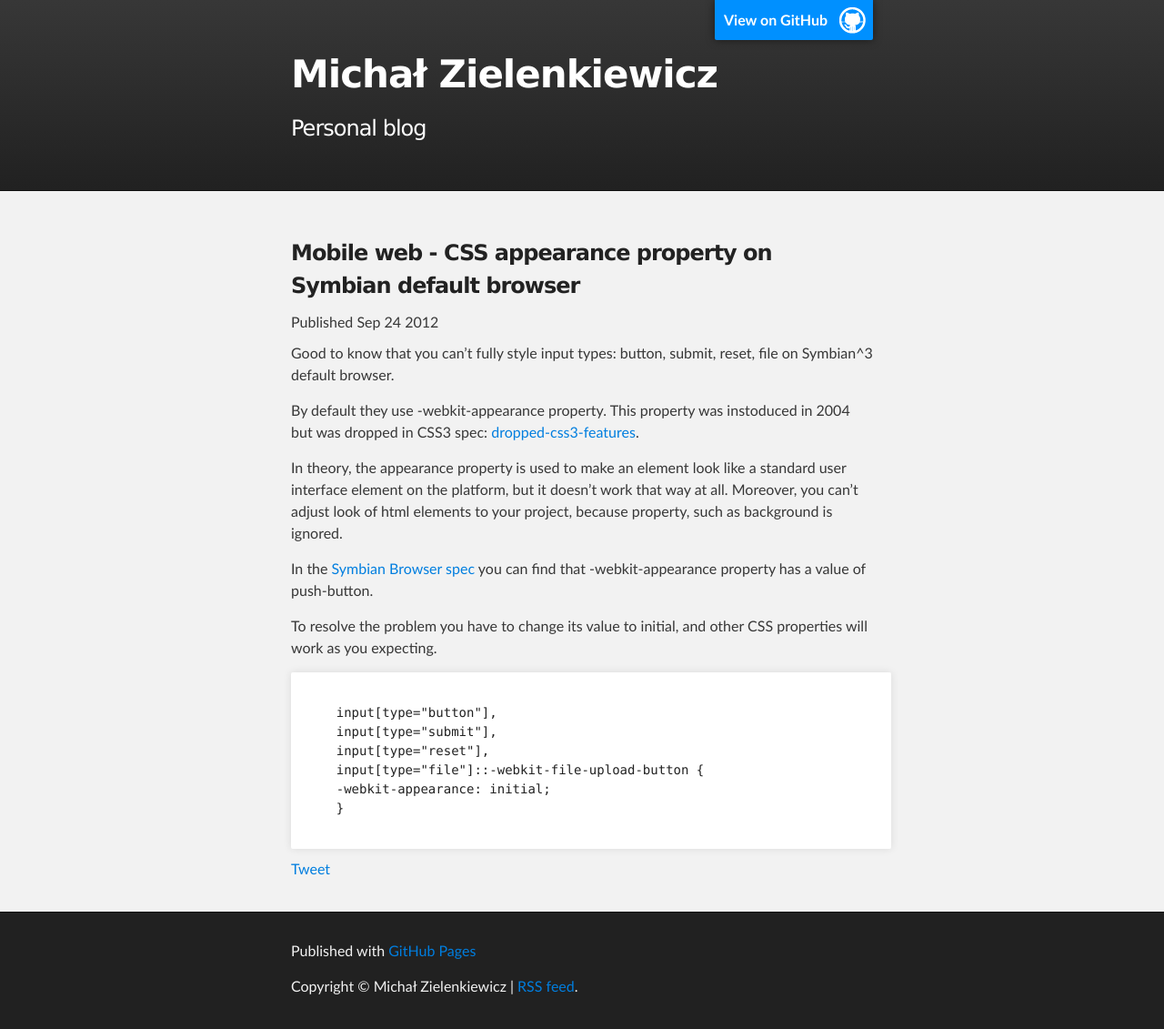
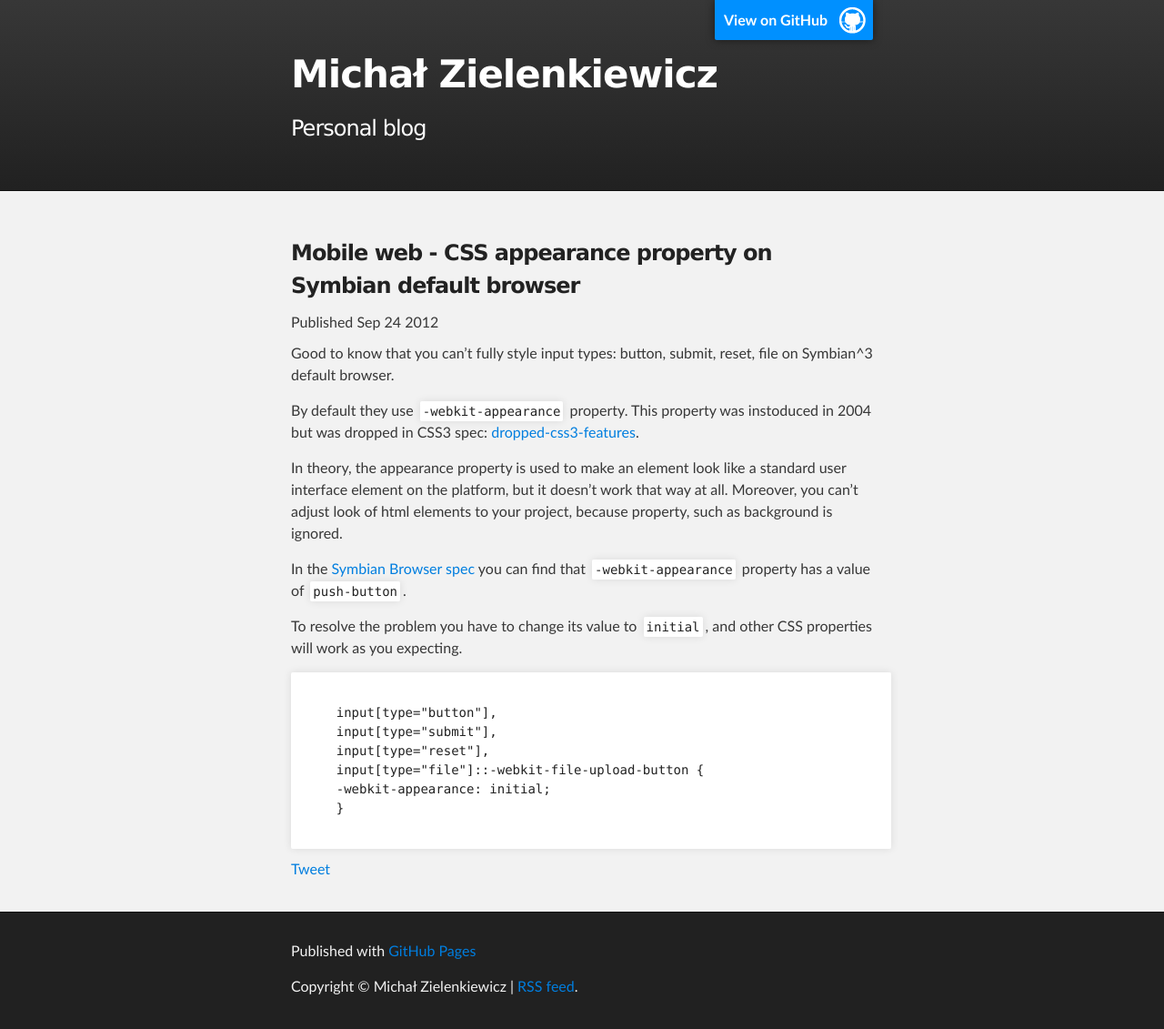
Before and after one commit to buberdds/buberdds.github.io, a Jekyll site: the page built from _posts/2012-09-24-Mobile-web-CSS-appearance-property-on-Symbian-default-browser.md, in a window 1280 px wide. Shown: the whole page at 91% size. Built offline with Jekyll 4.4.1, drawn with Linux system fonts in a browser that asks for light colours; Markdown is read by kramdown in place of the engine named in the settings; comment, search, counter and statistics services are not loaded.

Commit message:
code tag

```diff
--- a/_posts/2012-09-24-Mobile-web-CSS-appearance-property-on-Symbian-default-browser.md
+++ b/_posts/2012-09-24-Mobile-web-CSS-appearance-property-on-Symbian-default-browser.md
@@ -6,14 +6,14 @@ desc: Mobile web - CSS appearance property on Symbian default browser.
 
 Good to know that you can't fully style input types: button, submit, reset, file on Symbian^3 default browser.
 
-By default they use <abbr>-webkit-appearance</abbr> property. This property was instoduced in 2004 but was dropped in CSS3 spec: <a href="http://wiki.csswg.org/spec/css4-ui#dropped-css3-features" target="_blank">dropped-css3-features</a>.
+By default they use <code>-webkit-appearance</code> property. This property was instoduced in 2004 but was dropped in CSS3 spec: <a href="http://wiki.csswg.org/spec/css4-ui#dropped-css3-features" target="_blank">dropped-css3-features</a>.
 
 In theory, the appearance property is used to make an element look like a standard user interface element on the platform, but it doesn't work that way at all.
 Moreover, you can't adjust look of html elements to your project, because property, such as background is ignored.
 
-In the <a href="http://www.developer.nokia.com/Resources/Library/Web/nokia-browsers/symbian-browsers/default-css-style-sheet.html" target="_blank">Symbian Browser spec</a> you can find that <abbr>-webkit-appearance</abbr> property has a value of <abbr>push-button</abbr>.
+In the <a href="http://www.developer.nokia.com/Resources/Library/Web/nokia-browsers/symbian-browsers/default-css-style-sheet.html" target="_blank">Symbian Browser spec</a> you can find that <code>-webkit-appearance</code> property has a value of <code>push-button</code>.
 
-To resolve the problem you have to change its value to <abbr>initial</abbr>, and other CSS properties will work as you expecting.
+To resolve the problem you have to change its value to <code>initial</code>, and other CSS properties will work as you expecting.
 
 <pre>
 <code>
```
Also changed, not shown: _posts/2012-09-01-rooting-asus-transformer-tf300t-android-4.1-Jelly-Bean.md (+3 -3 lines).
